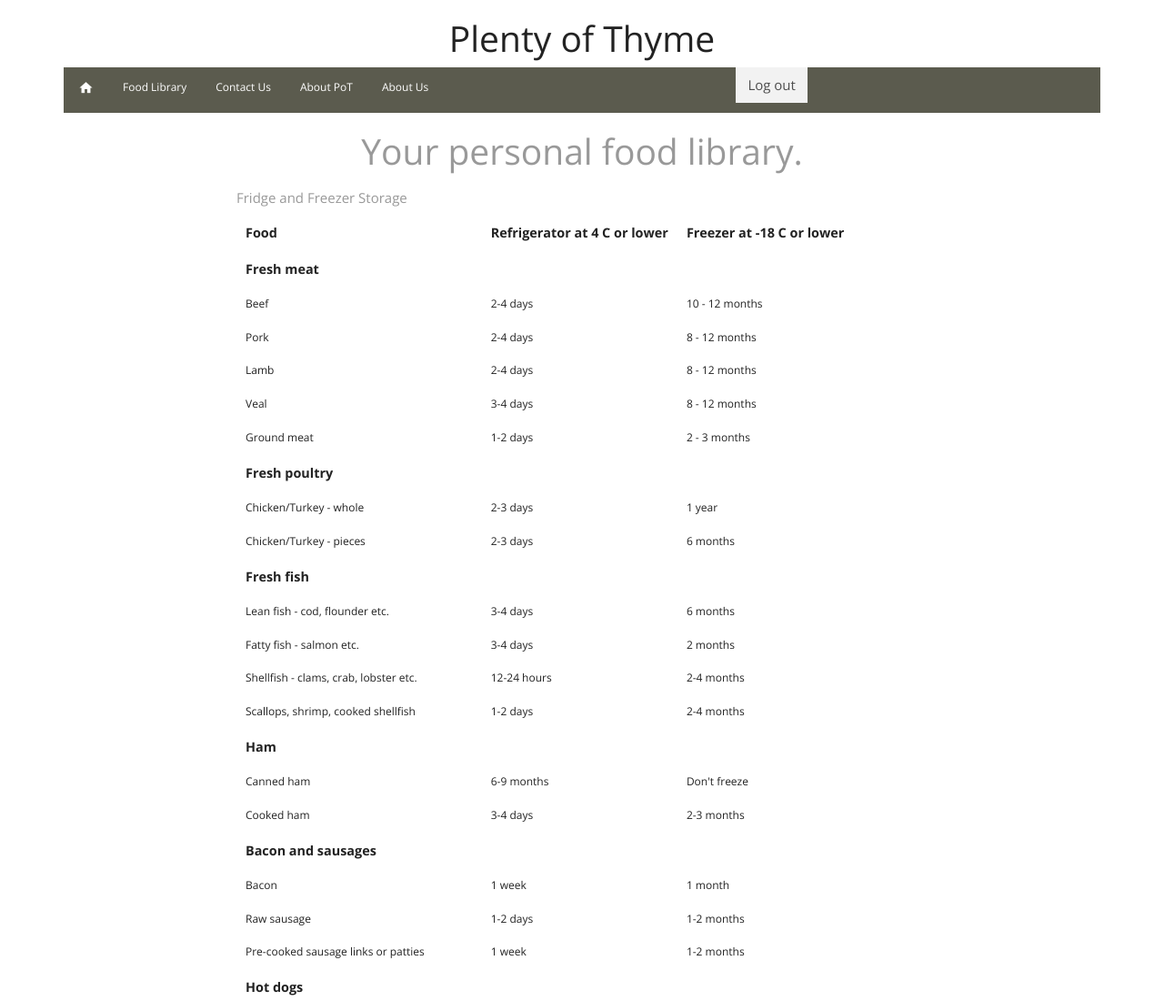
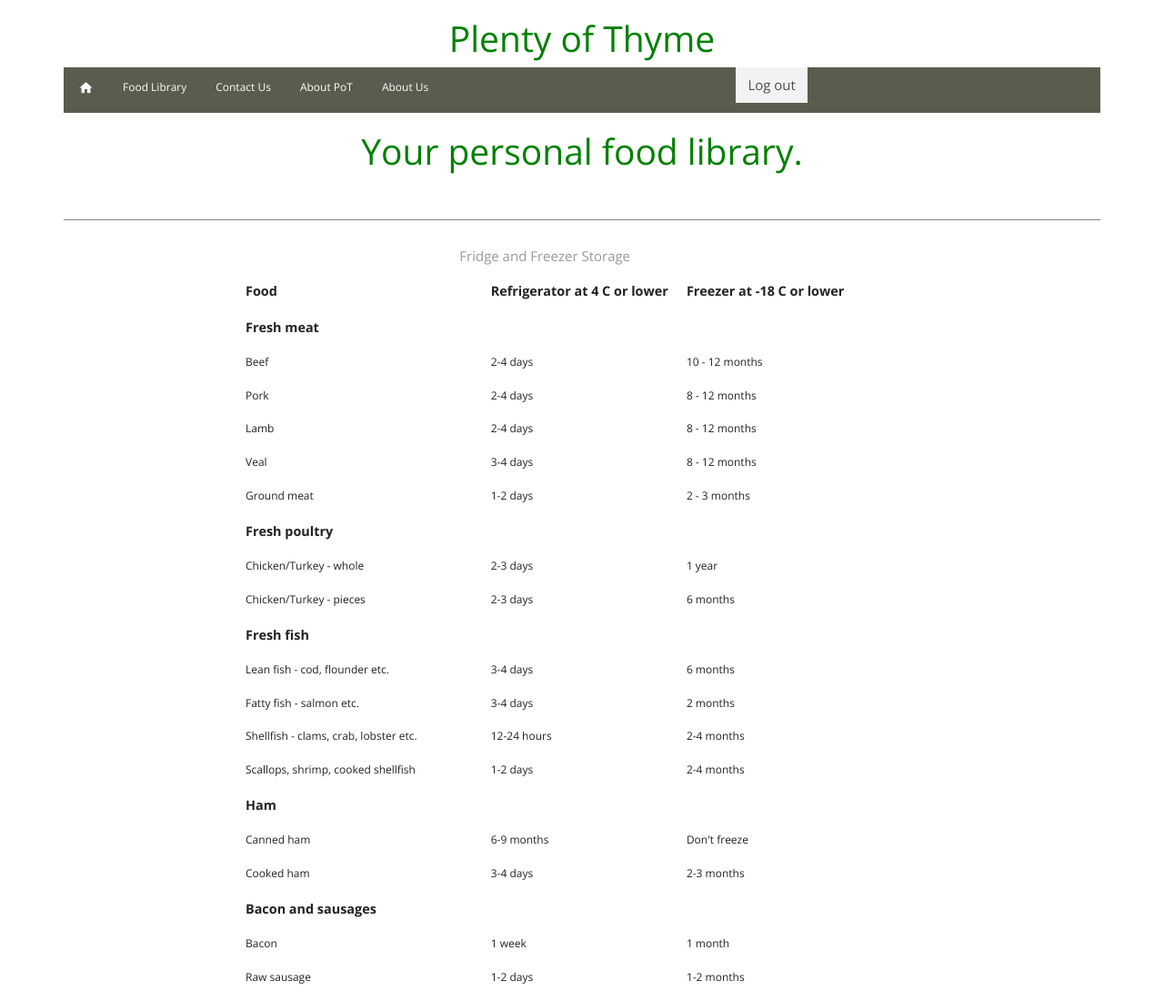
Before and after one commit to shelzebub/plentyOfThymeV2, a plain HTML site: page library.html in a window 1280 px wide. Shown: the top 1100 px of the page at 91% size. Drawn offline with nearby package versions, Linux system fonts and the light colour scheme.

Commit message:
fixed color and format

```diff
--- a/aboutPOT.html
+++ b/aboutPOT.html
@@ -7,6 +7,7 @@
   <link rel="stylesheet" type="text/css" href="css/styles.css" />
   <link rel="stylesheet" href="https://fonts.googleapis.com/icon?family=Material+Icons">
   <script src="https://www.gstatic.com/firebasejs/3.9.0/firebase.js"></script>
+  <link rel="icon" type="image/png" href="images/potIcon.jpeg" />
 
   <title>Plenty of Thyme</title>
 </head>
@@ -15,11 +16,11 @@
     color: green;
   }
 
-  <script src="https://www.gstatic.com/firebasejs/3.9.0/firebase.js"></script><link rel="stylesheet" href="css/yeti/bootstrap.css" /><link rel="icon" type="image/png" href="images/potIcon.jpeg" /><link rel="stylesheet" type="text/css" href="css/styles.css" /><link rel="stylesheet" href="https://fonts.googleapis.com/icon?family=Material+Icons"><style>.center {
+  .center {
     text-align: center;
   }
 
-  h3 {
+  h2 {
     color: green;
   }
   /* Nav bar */
--- a/library.html
+++ b/library.html
@@ -54,6 +54,10 @@
         }
         /* /Nav bar*/
 
+        h1 {
+          color: green;
+        }
+
     </style>
     <title>Plenty of Thyme</title>
 </head>
@@ -80,13 +84,14 @@
         </div>
         <div>
             <h3 class="hidden">Guide</h3>
-            <h1 class="text-muted">Your personal food library.</h1>
+            <h1>Your personal food library.</h1>
         </div>
     </div>
+    </br> <hr />
     <div class "col-lg-12 col-lg-offset-2">
         <div class=".table-responsive col-lg-offset-2">
             <table class="table-hover">
-                <caption style="font-size:15px;">
+                <caption style="font-size:15px; text-align:center;">
                     Fridge and Freezer Storage
                 </caption>
                 <tbody>
```
Also changed, not shown: aboutus.html (+5 -1 lines), cart.html (+1 -1 lines), contactUs.html (+7 -1 lines).
